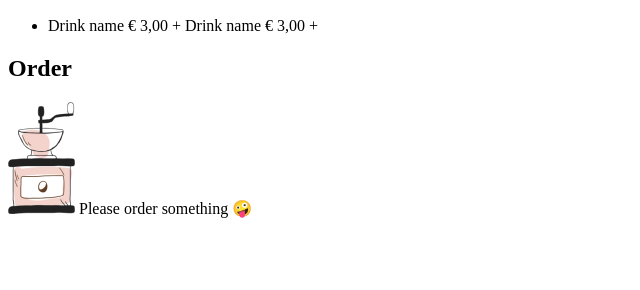
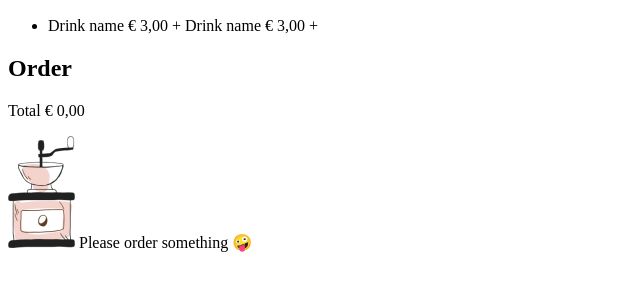
Before and after one commit to sarabluekens/herhalingsoef, a website: page src/index.html in a window 1280 px wide. Shown: the part 232-522 px from the top of the page, without its empty margins (0-640 px from the left). Drawn offline with Linux system fonts and the light colour scheme.

Commit message:
test update

```diff
--- a/src/index.html
+++ b/src/index.html
@@ -63,10 +63,10 @@
               </li>
             -->
         </ul>
-        <!-- <p class="total">
+        <p class="total">
           <span class="total__label">Total</span>
           <span class="total__price">&euro; <span>0,00</span></span>
-        </p> -->
+        </p>
       </div>
       <div class="emptystate">
 
```
